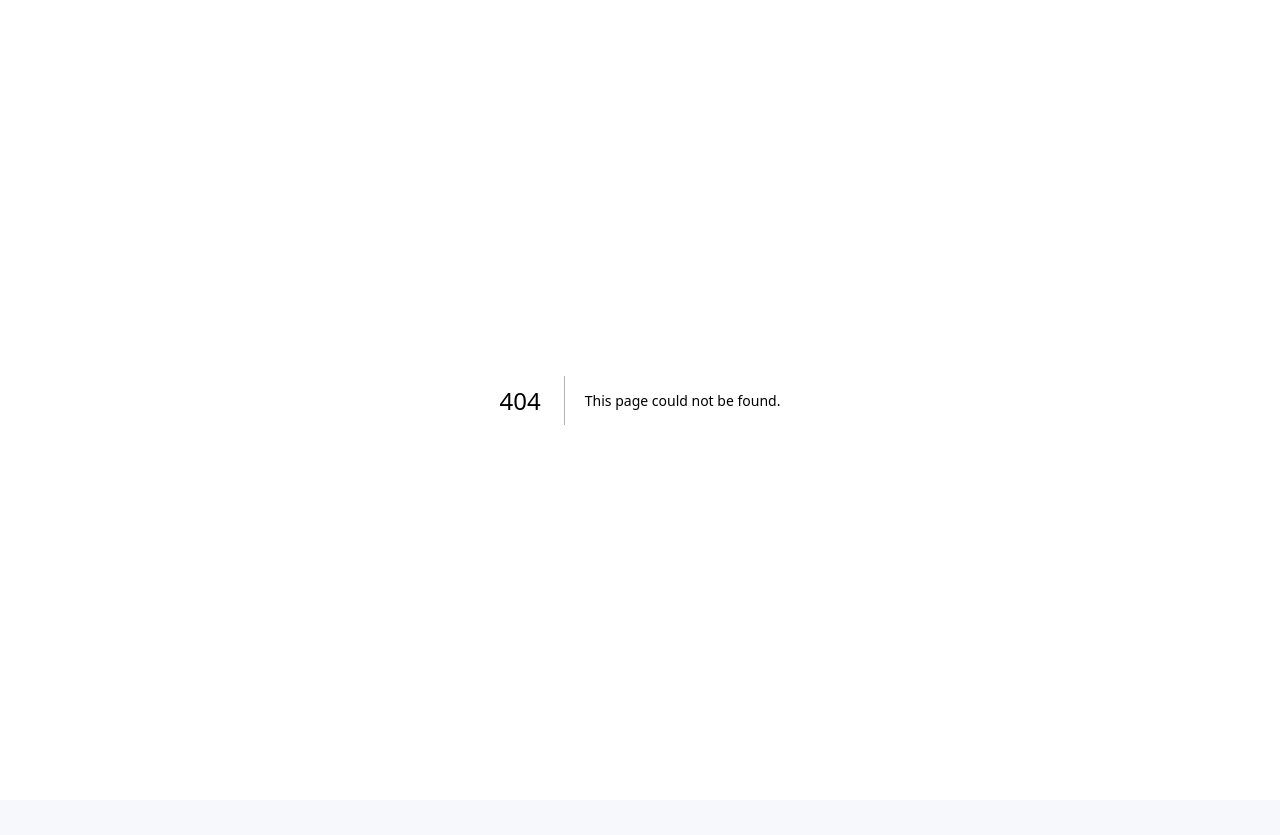
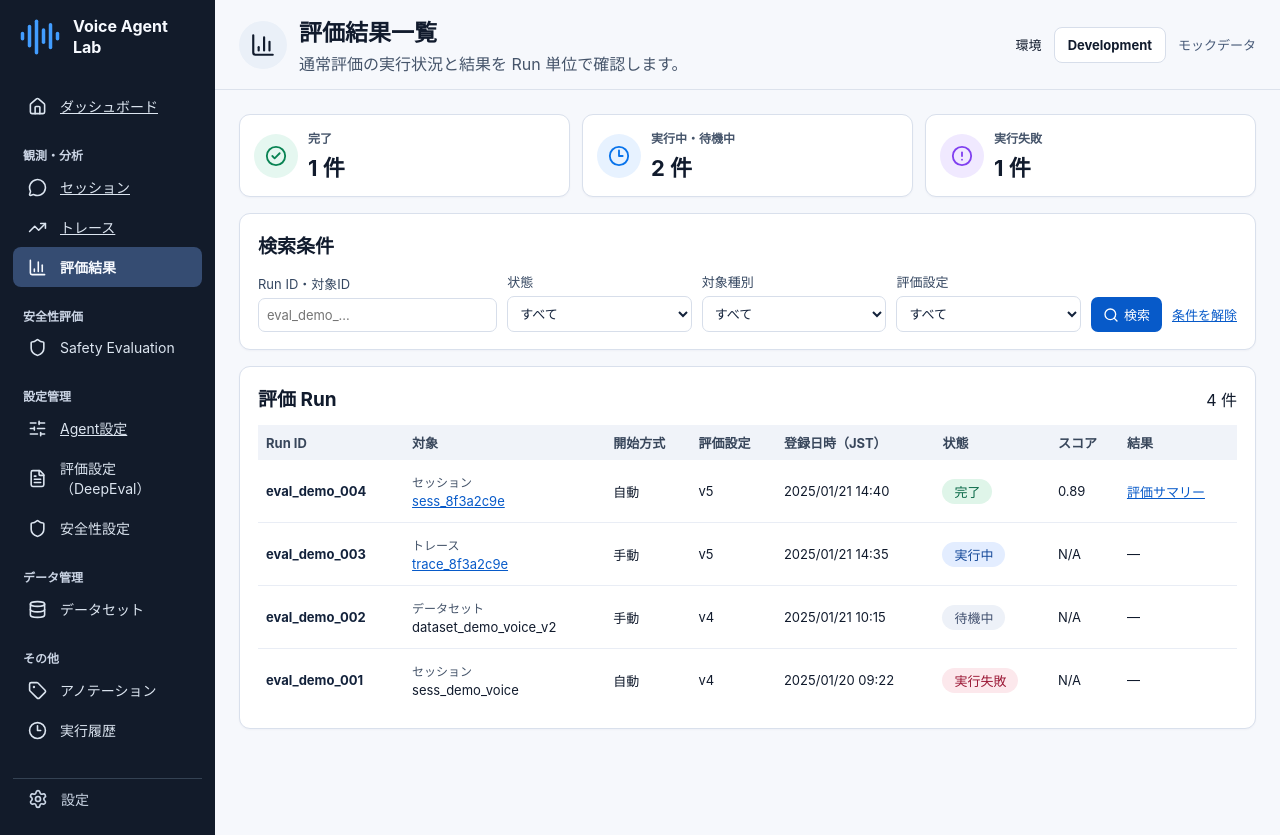
Before and after one commit to Itsuki911/Care-support-voice-agent, a Next.js app in the folder evaluation-web/: page /evaluations in a window 1280 px wide. Before the commit this address had no page. Before the commit the page ends 800 px from the top, so only its background shows below. Built offline with nearby package versions, Linux system fonts and the light colour scheme.

Commit message:
Add Voice Agent Lab evaluation results list mock

```diff
--- /dev/null
+++ b/evaluation-web/app/evaluations/evaluations.css
@@ -0,0 +1,13 @@
+.evaluation-counters { display: grid; grid-template-columns: repeat(3, minmax(0, 1fr)); gap: 12px; }
+.evaluation-counter { display: flex; align-items: center; gap: 10px; padding: 14px; }
+.evaluation-counter h2, .evaluation-kind { font-size: 12px; color: #45546a; }
+.evaluation-counter strong { display: block; font-size: 22px; margin-top: 4px; }
+.evaluation-kind { display: block; margin-bottom: 3px; }
+.evaluation-run-id { background: transparent; border-bottom: 1px solid #e9edf5; color: #13223b; }
+tr:last-child .evaluation-run-id { border-bottom: 0; }
+.status[data-run-status="完了"] { background: #dff5e9; color: #076745; }
+.status[data-run-status="実行中"] { background: #e3edff; color: #164a9a; }
+.status[data-run-status="実行失敗"] { background: #fce8ec; color: #9a1634; }
+@media (max-width: 560px) {
+  .evaluation-counters { grid-template-columns: 1fr; }
+}
--- /dev/null
+++ b/evaluation-web/app/evaluations/page.tsx
@@ -0,0 +1,88 @@
+import Link from "next/link";
+import { BarChart3, CheckCircle2, CircleAlert, Clock3, Search } from "lucide-react";
+import Sidebar from "../sidebar";
+import { session } from "../sessions/demo-session";
+import { demoTraceId } from "../traces/demo-trace";
+import "../observation-list.css";
+import "./evaluations.css";
+
+export const metadata = { title: "評価結果一覧 | Voice Agent Lab" };
+
+const runs = [
+  { id: "eval_demo_004", target: session.id, kind: "セッション", trigger: "自動", version: session.evaluatorConfig, time: "2025/01/21 14:40", status: "完了", score: session.score },
+  { id: "eval_demo_003", target: demoTraceId, kind: "トレース", trigger: "手動", version: session.evaluatorConfig, time: "2025/01/21 14:35", status: "実行中", score: null },
+  { id: "eval_demo_002", target: "dataset_demo_voice_v2", kind: "データセット", trigger: "手動", version: "v4", time: "2025/01/21 10:15", status: "待機中", score: null },
+  { id: "eval_demo_001", target: "sess_demo_voice", kind: "セッション", trigger: "自動", version: "v4", time: "2025/01/20 09:22", status: "実行失敗", score: null },
+];
+const states = ["完了", "実行中", "待機中", "実行失敗"];
+const kinds = ["セッション", "トレース", "データセット"];
+const versions = [...new Set(runs.map((run) => run.version))];
+const counters = [
+  { label: "完了", icon: CheckCircle2, color: "green" },
+  { label: "実行中・待機中", icon: Clock3, color: "blue" },
+  { label: "実行失敗", icon: CircleAlert, color: "purple" },
+].map((counter, index) => ({ ...counter, count: runs.filter((run) =>
+  index === 1 ? run.status === "実行中" || run.status === "待機中" : run.status === counter.label
+).length }));
+
+type SearchParams = Promise<Record<string, string | string[] | undefined>>;
+
+export default async function EvaluationsPage({ searchParams }: { searchParams: SearchParams }) {
+  const params = await searchParams;
+  const query = typeof params.q === "string" ? params.q.trim() : "";
+  const term = query.toLowerCase();
+  const status = states.find((value) => value === params.status) ?? "";
+  const kind = kinds.find((value) => value === params.kind) ?? "";
+  const version = versions.find((value) => value === params.version) ?? "";
+  const matching = runs.filter((run) =>
+    (!term || run.id.toLowerCase().includes(term) || run.target.toLowerCase().includes(term)) &&
+    (!status || run.status === status) && (!kind || run.kind === kind) && (!version || run.version === version)
+  );
+
+  return <div className="shell">
+    <Sidebar section="evaluations" />
+    <main className="observation-list">
+      <header>
+        <div className="heading"><span className="home"><BarChart3 size={26} /></span><div>
+          <h1>評価結果一覧</h1><p>通常評価の実行状況と結果を Run 単位で確認します。</p>
+        </div></div>
+        <div className="environment">環境 <strong>Development</strong><span>モックデータ</span></div>
+      </header>
+      <div className="content">
+        <section className="evaluation-counters" aria-label="サンプル全体の Run 件数">
+          {counters.map(({ icon: Icon, label, count, color }) => <article className="card evaluation-counter" key={label}>
+            <span className={`icon ${color}`}><Icon size={22} /></span><div><h2>{label}</h2><strong>{count} 件</strong></div>
+          </article>)}
+        </section>
+        <section className="card panel">
+          <h2>検索条件</h2>
+          <form action="/evaluations" className="observation-filters">
+            <label>Run ID・対象ID<input name="q" type="search" placeholder="eval_demo_…" defaultValue={query} /></label>
+            <label>状態<select name="status" defaultValue={status}><option value="">すべて</option>{states.map((value) => <option key={value}>{value}</option>)}</select></label>
+            <label>対象種別<select name="kind" defaultValue={kind}><option value="">すべて</option>{kinds.map((value) => <option key={value}>{value}</option>)}</select></label>
+            <label>評価設定<select name="version" defaultValue={version}><option value="">すべて</option>{versions.map((value) => <option key={value}>{value}</option>)}</select></label>
+            <div className="observation-filter-actions"><button type="submit"><Search size={16} /> 検索</button><Link href="/evaluations">条件を解除</Link></div>
+          </form>
+        </section>
+        <section className="card panel">
+          <div className="panel-heading"><h2>評価 Run</h2><span>{matching.length} 件</span></div>
+          {matching.length === 0 ? <p className="observation-list-empty">一致する評価 Run がありません。</p> :
+            <div className="table-wrap"><table aria-label="評価 Run 検索結果">
+              <thead><tr>{["Run ID", "対象", "開始方式", "評価設定", "登録日時（JST）", "状態", "スコア", "結果"].map((label) => <th key={label} scope="col">{label}</th>)}</tr></thead>
+              <tbody>{matching.map((run) => {
+                const targetHref = run.target === session.id ? `/sessions/${session.id}` : run.target === demoTraceId ? `/traces/${demoTraceId}` : null;
+                return <tr key={run.id}>
+                  <th scope="row" className="evaluation-run-id">{run.id}</th>
+                  <td><small className="evaluation-kind">{run.kind}</small>{targetHref ? <Link href={targetHref}>{run.target}</Link> : run.target}</td>
+                  <td>{run.trigger}</td><td>{run.version}</td><td>{run.time}</td>
+                  <td><span className="status" data-run-status={run.status}>{run.status}</span></td>
+                  <td>{run.score?.toFixed(2) ?? "N/A"}</td>
+                  <td>{run.target === session.id ? <Link href={`/sessions/${session.id}?tab=evaluation`}>評価サマリー</Link> : "—"}</td>
+                </tr>;
+              })}</tbody>
+            </table></div>}
+        </section>
+      </div>
+    </main>
+  </div>;
+}
--- a/evaluation-web/app/sessions/[id]/page.tsx
+++ b/evaluation-web/app/sessions/[id]/page.tsx
@@ -6,14 +6,16 @@ import "./session.css";
 
 export const metadata = { title: "セッション詳細 | Voice Agent Lab" };
 
-export default async function SessionPage({ params }: { params: Promise<{ id: string }> }) {
+export default async function SessionPage({ params, searchParams }: { params: Promise<{ id: string }>; searchParams: Promise<{ tab?: string | string[] }> }) {
   const { id } = await params;
   if (id !== demoSessionId) notFound();
+
+  const initialView = (await searchParams).tab === "evaluation" ? "評価結果" : "会話";
 
   return (
     <div className="shell">
       <Sidebar section="sessions" />
-      <SessionView />
+      <SessionView key={initialView} initialView={initialView} />
     </div>
   );
 }
--- a/evaluation-web/app/sessions/[id]/session-view.tsx
+++ b/evaluation-web/app/sessions/[id]/session-view.tsx
@@ -72,8 +72,8 @@ function ToolExecutions() {
   );
 }
 
-export default function SessionView() {
-  const [view, setView] = useState<(typeof views)[number]["label"]>("会話");
+export default function SessionView({ initialView }: { initialView: "会話" | "評価結果" }) {
+  const [view, setView] = useState<(typeof views)[number]["label"]>(initialView);
   const [showTimestamps, setShowTimestamps] = useState(true);
   const [showAudioStatus, setShowAudioStatus] = useState(true);
   const [annotationView, setAnnotationView] = useState<"コメント" | "ラベル">("コメント");
--- a/evaluation-web/app/sidebar.tsx
+++ b/evaluation-web/app/sidebar.tsx
@@ -12,10 +12,11 @@ const groups = [
 const destinations: Record<string, { section: string; href: string } | undefined> = {
   "セッション": { section: "sessions", href: "/sessions" },
   "トレース": { section: "traces", href: "/traces" },
+  "評価結果": { section: "evaluations", href: "/evaluations" },
   "Agent設定": { section: "agent-config", href: "/config/agent" },
 };
 
-export default function Sidebar({ section }: { section: "dashboard" | "sessions" | "traces" | "agent-config" }) {
+export default function Sidebar({ section }: { section: "dashboard" | "sessions" | "traces" | "evaluations" | "agent-config" }) {
   return (
       <aside>
         <div className="brand"><AudioLines size={42} /> <span>{section !== "dashboard" ? "Voice Agent Lab" : <>Voice Agent<br />Evaluation Platform</>}</span></div>
```
Also changed, not shown: 2 other files (tests, documents, lock files or other folders).
